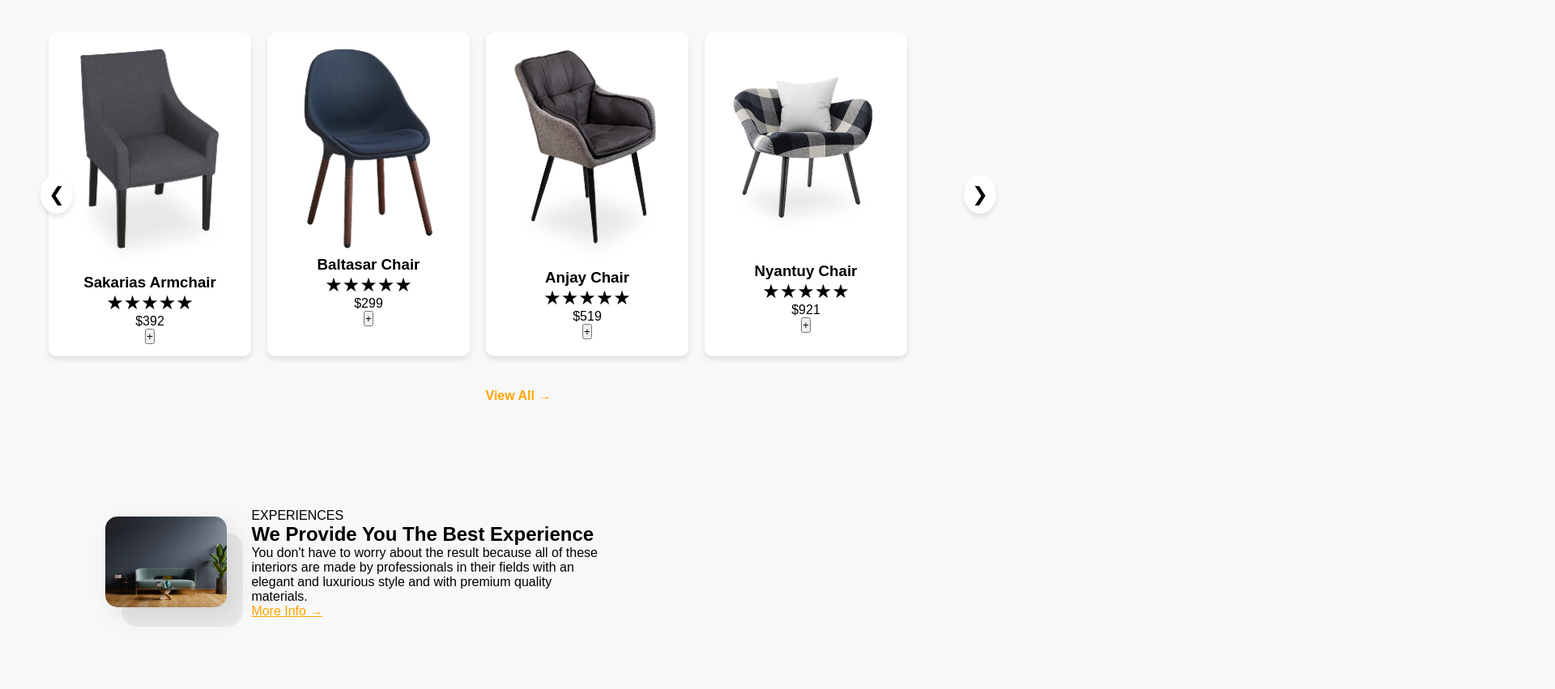
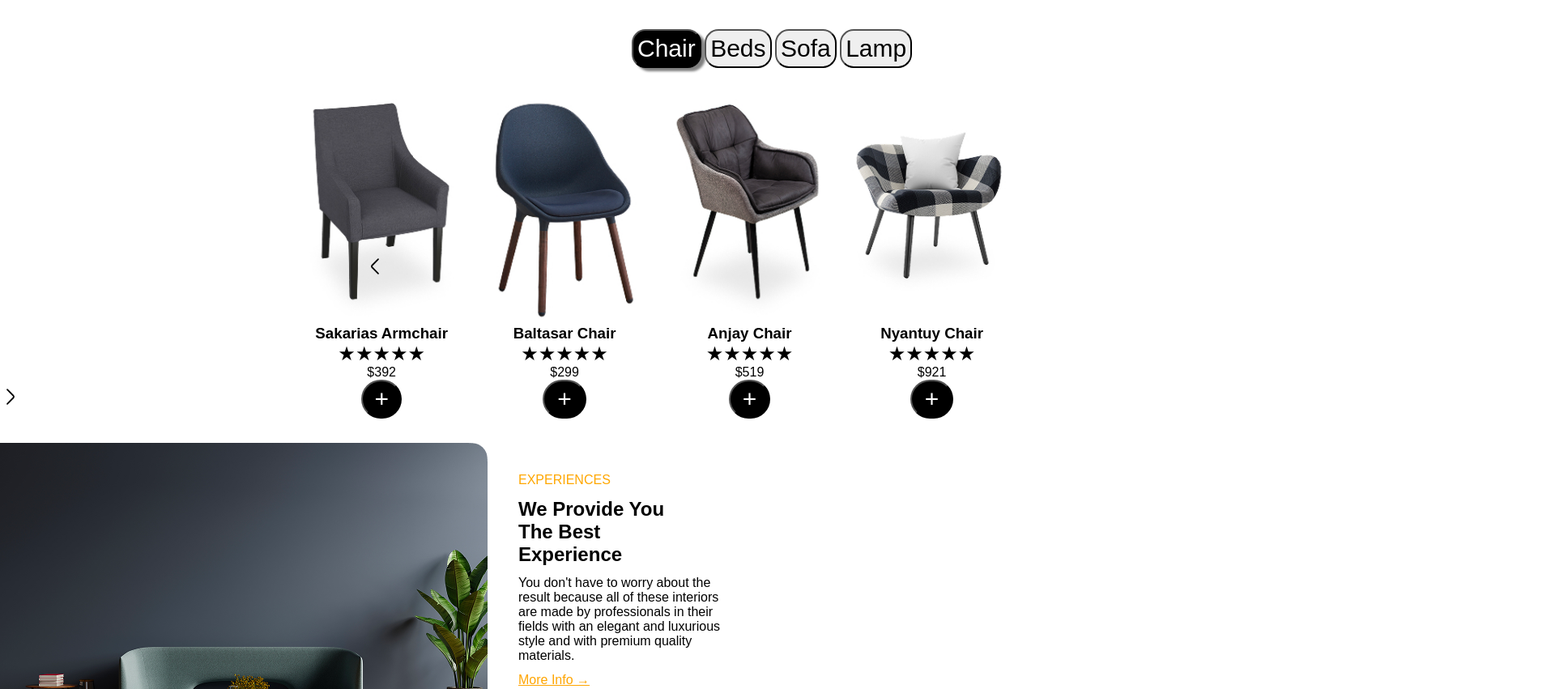
Before and after one commit to 7Bhil/MINI-HACKATON-EQUIPE-1, a plain HTML site: page index.html in a window 1280 px wide. Shown: the part 947-1798 px from the top of the page at 81% size, 1920 px wide, since content can reach past the window. Drawn offline with Linux system fonts and the light colour scheme.

Commit message:
Add files via upload

```diff
--- a/index.css
+++ b/index.css
@@ -35,10 +35,10 @@ ul{
     display: inline;
     position: relative;
     z-index: 3;
-    opacity: 1;
     color: white;
     transition: 1s;
     border-radius: 30px 30px 30px 30px;
+    margin-left: 25%;
 }
 
 #achat{
@@ -223,11 +223,6 @@ h1 span{
     box-sizing: border-box;
     font-family: 'Arial', sans-serif;
 }
-
-body {
-    background-color: #f8f8f8;
-}
-
 .footer {
     background-color: #7e7e7e;
     padding: 40px 80px;
@@ -319,22 +314,6 @@ body {
 }
 
 
-/* Responsive Design */
-@media (max-width: 1024px) {
-    .hero h2 {
-        font-size: 60px;
-    }
-
-    .hero p {
-        font-size: 20px;
-    }
-
-    .search-container {
-        width: 300px;
-    }
-}
-
-
 @media (max-width: 768px) {
 
 #page{
@@ -347,6 +326,11 @@ body {
     margin: -0.4%
 
 }
+ul {
+    background-color: #E57C23 !important;
+    margin: 0;
+}
+
 #Logo{
 font-size: 100px;
 color: white;
@@ -371,10 +355,6 @@ span{
 display: inline;
 
 }
-ul{
-    background-color: #E57C23;
-}
-
 #achat{
     position: fixed;
     right: 368px;
@@ -383,7 +363,7 @@ ul{
     z-index: 5;
 }
 h1{
-    font-size: 90px;
+    font-size: 60px;
    left: 11%;
    text-align: center;
 }
@@ -465,32 +445,77 @@ left: -158px;
     fill: white;
 }
 }
-.section-title{
-    position: relative;
-    left: 850px;
+.title{
+    margin: 3%;
+    margin-left: 780px;
+    font-size: 50px;
 }
+.filters{
+    margin-left: 780px;
+}
+button{
+    font-size:30px;
+    border-radius: 17px;
+    padding: 5px;
+}
+#droit{
+    position:relative;
+    bottom:55px;
+    width: 2%;
+    left: 450px;
+}
+#gauche{
+    position:relative;
+    bottom:40px;
+    width: 2%;
+}
+.product-grid{
+    display: inline-flex;
+    margin-left: 26%;
+    text-align: center;
+}
+.active{
+    background-color: black;
+    color:white;
+    box-shadow: 5px 4px 3px grey;
+}
+#article{
+    margin-top: 3%;
+}
+.product-card img{
+    height: 275px;
+}
+.product-card button{
+font-size: 30px;
+padding: 5px;
+width: 23%;
+border-radius: 30px;
+background-color: black;
+color: white;
 
-.section-title h3{
-    color: orange;
-    position: relative;
-    left: 50px;
 }
-@media (max-width: 1024px) {
-    h1 {
-        font-size: 50px;
-        left: 10%;
-        text-align: center;
-    }
+.experience-section{
+    display:flex;
+}
+.image-container{
+    flex: 1;
 
+}
+.text-container{
+    flex: 1;
+    margin: 2%;
+}
+.tag{
+    color: #ffa700;
+    margin: 2% 0;
 
-    .product-grid {
-        display: flex;
-        flex-wrap: wrap;
-        justify-content: center;
-    }
+}
+.text-container h2{
+    margin: 2% 0;
+    width: 30%;
+}
+.description{
+    width: 44%;
+    margin: 2% 0;
 
-    .product-card {
-        width: 45%;
-        margin-bottom: 20px;
-    }
 }
--- a/index.html
+++ b/index.html
@@ -6,7 +6,6 @@
     <title>Mini-Hackaton</title>
 
     <link rel="stylesheet" href="index.css"/>
-    <link rel="stylesheet" href="index2.css"/>
 </head>
 <body>
 
@@ -41,8 +40,8 @@
             <button>Sofa</button>
             <button>Lamp</button>
         </div>
-        <div class="product-section">
-            <button class="nav-btn left">&#10094;</button>
+        <div id="article">
+            <img src="droit.svg" id="droit" />
             <div class="product-grid">
                 <div class="product-card">
                     <img src="Chaise 1.jpg">
@@ -73,12 +72,10 @@
                     <button class="add-btn">+</button>
                 </div>
             </div>
-            <button class="nav-btn right">&#10095;</button>
-        </div>
-        <div class="view-all">
-            <a href="#">View All →</a>
+            <img src="gauche.svg" id="gauche"/>
         </div>
     </div>
+
     <section class="experience-section">
         <div class="image-container">
             <div class="background-shape"></div>
```
Also changed, not shown: droit.svg (added), gauche.svg (added).
